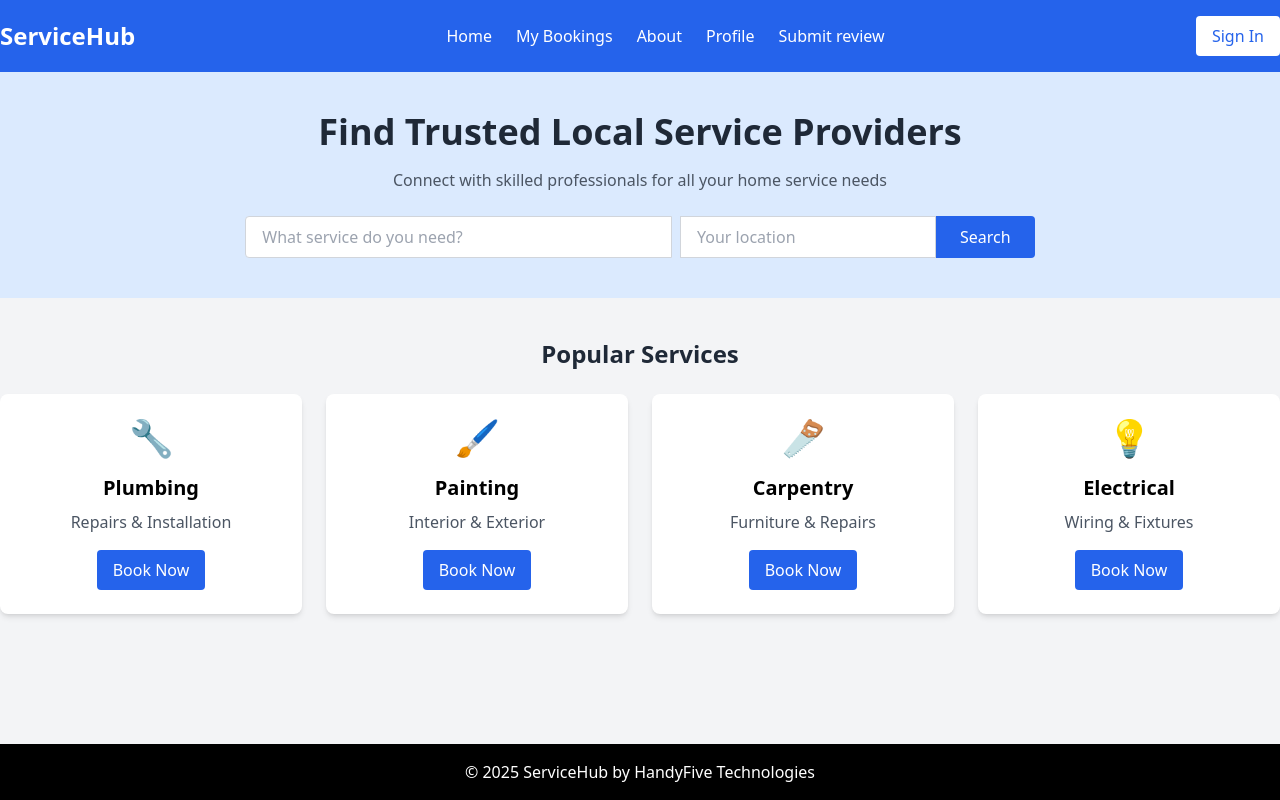
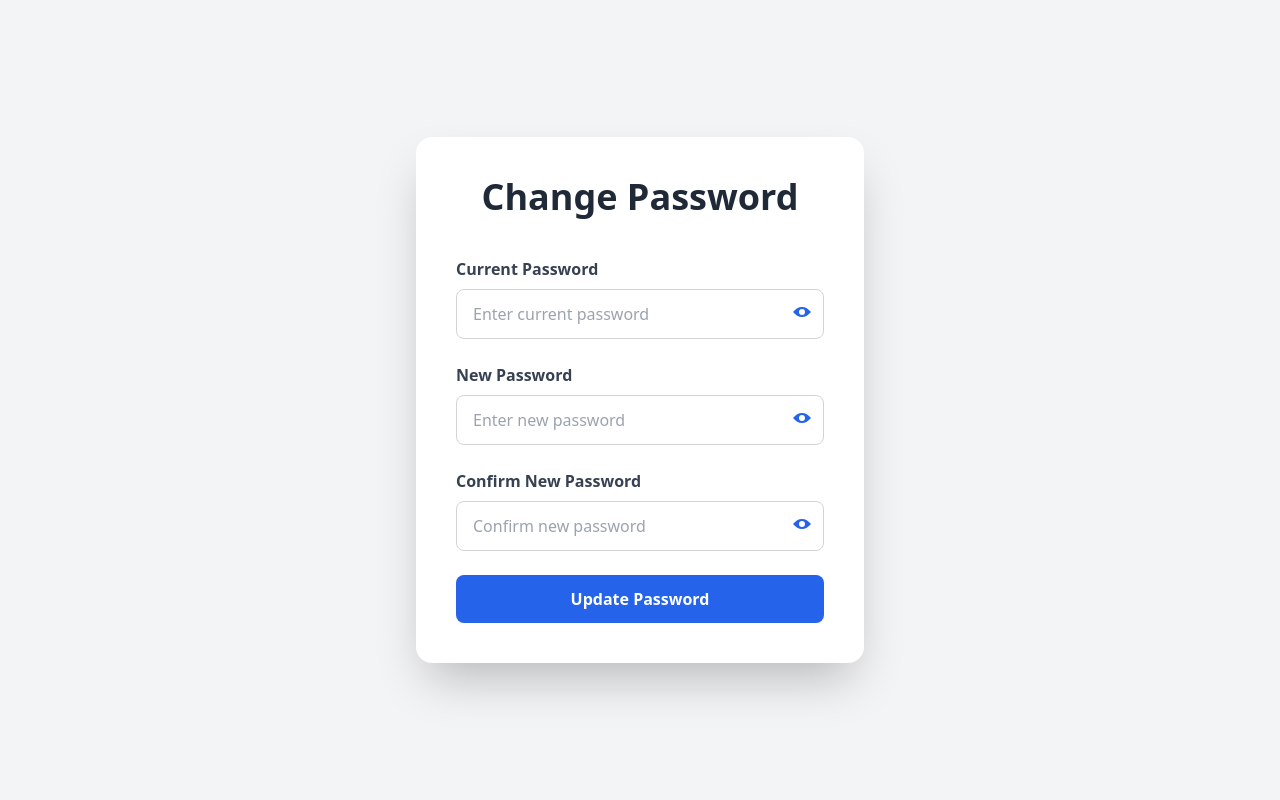
Before and after one commit to rajareddykodakandla/ServiceHub-Frontend, a React (Create React App) app: page /changePassword in a window 1280 px wide. Built offline with nearby package versions, Linux system fonts and the light colour scheme.

Commit message:
added code for admin and change password

```diff
--- a/package.json
+++ b/package.json
@@ -8,7 +8,9 @@
     "@testing-library/react": "^16.3.0",
     "@testing-library/user-event": "^13.5.0",
     "axios": "^1.8.4",
+    "chart.js": "^4.4.8",
     "react": "^19.1.0",
+    "react-chartjs-2": "^5.3.0",
     "react-dom": "^19.1.0",
     "react-redux": "^9.2.0",
     "react-router-dom": "^7.4.1",
--- a/src/App.js
+++ b/src/App.js
@@ -11,6 +11,8 @@ import MyAppointmentsPage from "./components/myAppointments.js";
 import ProviderDashboard from "./components/providerDashboard.js";
 import ProfilePage from "./components/profilePage.js";
 import ReviewSubmissionPage from "./components/reviewSubmission.js";
+import ChangePasswordPage from "./components/changePassword.js";
+import AdminDashboardPage from "./components/adminDashboard.js";
 
 function App() {
   return (
@@ -27,6 +29,8 @@ function App() {
       <Route path="/providerDashboard" element={<ProviderDashboard />} />
       <Route path="/profilePage" element={<ProfilePage />} />
       <Route path="/reviewSubmission" element={<ReviewSubmissionPage />} />
+      <Route path="/changePassword" element={<ChangePasswordPage />} />
+      <Route path="/adminDashboard" element={<AdminDashboardPage />} />
     </Routes>
   );
 }
--- /dev/null
+++ b/src/components/adminDashboard.js
@@ -0,0 +1,139 @@
+import React from "react";
+import Header from "./Header";
+import Footer from "./Footer";
+import { Bar } from "react-chartjs-2";
+import {
+  Chart as ChartJS,
+  CategoryScale,
+  LinearScale,
+  BarElement,
+  Title,
+  Tooltip,
+  Legend,
+} from "chart.js";
+
+// Register necessary Chart.js components
+ChartJS.register(CategoryScale, LinearScale, BarElement, Title, Tooltip, Legend);
+
+const AdminDashboardPage = () => {
+  // Sample chart data
+  const chartData = {
+    labels: [
+      "Plumbing",
+      "Electrical",
+      "Painting",
+      "Carpentry",
+      "Cleaning",
+      "Landscaping",
+    ],
+    datasets: [
+      {
+        label: "Performance (%)",
+        data: [70, 90, 50, 80, 60, 40],
+        backgroundColor: "rgba(37, 99, 235, 0.8)", // blue-600 equivalent
+        hoverBackgroundColor: "rgba(29, 78, 216, 0.9)", // blue-700 equivalent
+      },
+    ],
+  };
+
+  const chartOptions = {
+    responsive: true,
+    plugins: {
+      legend: {
+        position: "top",
+      },
+      title: {
+        display: true,
+        text: "Service Performance",
+      },
+    },
+    scales: {
+      y: {
+        beginAtZero: true,
+        max: 100,
+      },
+    },
+  };
+
+  return (
+    <div className="relative min-h-screen bg-gray-100">
+      {/* Fixed Header */}
+      <div className="fixed top-0 left-0 right-0 z-50">
+        <Header />
+      </div>
+
+      {/* Main Content */}
+      <main className="pt-[80px] pb-[80px] container mx-auto px-4 flex-grow overflow-y-auto">
+        {/* Centered Dashboard Title */}
+        <div className="text-center mb-8">
+          <h1 className="text-4xl font-bold text-gray-800">Admin Dashboard</h1>
+        </div>
+
+        {/* Recent Bookings Section */}
+        <div className="bg-white rounded-xl shadow-lg p-6 mb-8">
+          <h2 className="text-xl font-bold text-gray-700 mb-4">Recent Bookings</h2>
+          <div className="overflow-x-auto">
+            <table className="w-full text-left">
+              <thead>
+                <tr className="border-b-2 border-gray-200">
+                  <th className="py-3 px-4 text-gray-600 font-medium">
+                    Customer
+                  </th>
+                  <th className="py-3 px-4 text-gray-600 font-medium">
+                    Service
+                  </th>
+                  <th className="py-3 px-4 text-gray-600 font-medium">
+                    Date
+                  </th>
+                  <th className="py-3 px-4 text-gray-600 font-medium">
+                    Status
+                  </th>
+                </tr>
+              </thead>
+              <tbody className="divide-y divide-gray-100 text-gray-700">
+                <tr className="hover:bg-gray-50">
+                  <td className="py-3 px-4">Sarah Wilson</td>
+                  <td className="py-3 px-4">Furniture Assembly</td>
+                  <td className="py-3 px-4">Mar 20, 2025</td>
+                  <td className="py-3 px-4 text-blue-600">In Progress</td>
+                </tr>
+                <tr className="hover:bg-gray-50">
+                  <td className="py-3 px-4">David Thompson</td>
+                  <td className="py-3 px-4">Electrical Work</td>
+                  <td className="py-3 px-4">Mar 21, 2025</td>
+                  <td className="py-3 px-4 text-orange-500">Scheduled</td>
+                </tr>
+                <tr className="hover:bg-gray-50">
+                  <td className="py-3 px-4">Jennifer Lee</td>
+                  <td className="py-3 px-4">Cleaning Service</td>
+                  <td className="py-3 px-4">Mar 22, 2025</td>
+                  <td className="py-3 px-4 text-orange-500">Scheduled</td>
+                </tr>
+              </tbody>
+            </table>
+          </div>
+          <div className="mt-4 text-right">
+            <a
+              href="#"
+              className="text-blue-600 hover:underline text-sm font-medium"
+            >
+              View All Bookings
+            </a>
+          </div>
+        </div>
+
+        {/* Service Performance Graph Section */}
+        <div className="bg-white rounded-xl shadow-lg p-6">
+          <Bar data={chartData} options={chartOptions} />
+        </div>
+      </main>
+
+      {/* Fixed Footer */}
+      <div className="fixed bottom-0 left-0 right-0 z-50">
+        <Footer />
+      </div>
+    </div>
+  );
+};
+
+export default AdminDashboardPage;
--- /dev/null
+++ b/src/components/changePassword.js
@@ -0,0 +1,134 @@
+import React, { useState } from "react";
+
+const ChangePasswordPage = () => {
+  const [currentPassword, setCurrentPassword] = useState("");
+  const [newPassword, setNewPassword] = useState("");
+  const [confirmPassword, setConfirmPassword] = useState("");
+
+  const [showCurrent, setShowCurrent] = useState(false);
+  const [showNew, setShowNew] = useState(false);
+  const [showConfirm, setShowConfirm] = useState(false);
+
+  const handleSubmit = (e) => {
+    e.preventDefault();
+    if (newPassword !== confirmPassword) {
+      alert("New password and confirmation do not match!");
+      return;
+    }
+
+    alert("Password changed successfully!");
+  };
+
+  const EyeIcon = ({ isVisible }) => {
+    return isVisible ? (
+      <svg
+        xmlns="http://www.w3.org/2000/svg"
+        className="h-5 w-5 text-blue-600"
+        viewBox="0 0 20 20"
+        fill="currentColor"
+      >
+        <path d="M4.293 4.293a1 1 0 011.414 0L10 8.586l4.293-4.293a1 1 0 011.414 1.414L11.414 10l4.293 4.293a1 1 0 01-1.414 1.414L10 11.414l-4.293 4.293a1 1 0 01-1.414-1.414L8.586 10 4.293 5.707a1 1 0 010-1.414z" />
+      </svg>
+    ) : (
+      <svg
+        xmlns="http://www.w3.org/2000/svg"
+        className="h-5 w-5 text-blue-600"
+        viewBox="0 0 20 20"
+        fill="currentColor"
+      >
+        <path d="M10 3C6.691 3 3.588 4.986 1 8c2.588 3.014 5.691 5 9 5 3.308 0 6.411-1.986 9-5-2.589-3.014-5.692-5-9-5zm0 8a3 3 0 110-6 3 3 0 010 6z" />
+      </svg>
+    );
+  };
+
+  return (
+    <div className="min-h-screen flex items-center justify-center bg-gray-100 p-4">
+      <div className="bg-white rounded-2xl shadow-2xl p-10 w-full max-w-md">
+        <h1 className="text-4xl font-bold text-gray-800 text-center mb-10">
+          Change Password
+        </h1>
+        <form onSubmit={handleSubmit} className="space-y-6">
+          <div>
+            <label className="block text-gray-700 font-semibold mb-2">
+              Current Password
+            </label>
+            <div className="relative">
+              <input
+                type={showCurrent ? "text" : "password"}
+                name="currentPassword"
+                value={currentPassword}
+                onChange={(e) => setCurrentPassword(e.target.value)}
+                placeholder="Enter current password"
+                className="w-full border border-gray-300 rounded-lg px-4 py-3 pr-10 focus:outline-none focus:ring-2 focus:ring-blue-500"
+                required
+              />
+              <div
+                className="absolute inset-y-0 right-0 pr-3 flex items-center cursor-pointer"
+                onClick={() => setShowCurrent((prev) => !prev)}
+              >
+                <EyeIcon isVisible={showCurrent} />
+              </div>
+            </div>
+          </div>
+
+          <div>
+            <label className="block text-gray-700 font-semibold mb-2">
+              New Password
+            </label>
+            <div className="relative">
+              <input
+                type={showNew ? "text" : "password"}
+                name="newPassword"
+                value={newPassword}
+                onChange={(e) => setNewPassword(e.target.value)}
+                placeholder="Enter new password"
+                className="w-full border border-gray-300 rounded-lg px-4 py-3 pr-10 focus:outline-none focus:ring-2 focus:ring-blue-500"
+                required
+              />
+              <div
+                className="absolute inset-y-0 right-0 pr-3 flex items-center cursor-pointer"
+                onClick={() => setShowNew((prev) => !prev)}
+              >
+                <EyeIcon isVisible={showNew} />
+              </div>
+            </div>
+          </div>
+
+          <div>
+            <label className="block text-gray-700 font-semibold mb-2">
+              Confirm New Password
+            </label>
+            <div className="relative">
+              <input
+                type={showConfirm ? "text" : "password"}
+                name="confirmPassword"
+                value={confirmPassword}
+                onChange={(e) => setConfirmPassword(e.target.value)}
+                placeholder="Confirm new password"
+                className="w-full border border-gray-300 rounded-lg px-4 py-3 pr-10 focus:outline-none focus:ring-2 focus:ring-blue-500"
+                required
+              />
+              <div
+                className="absolute inset-y-0 right-0 pr-3 flex items-center cursor-pointer"
+                onClick={() => setShowConfirm((prev) => !prev)}
+              >
+                <EyeIcon isVisible={showConfirm} />
+              </div>
+            </div>
+          </div>
+
+          <div className="text-center">
+            <button
+              type="submit"
+              className="w-full bg-blue-600 text-white px-8 py-3 rounded-lg font-semibold hover:bg-blue-700 transition-colors"
+            >
+              Update Password
+            </button>
+          </div>
+        </form>
+      </div>
+    </div>
+  );
+};
+
+export default ChangePasswordPage;
```
Also changed, not shown: 1 other file (tests, documents, lock files or other folders).
